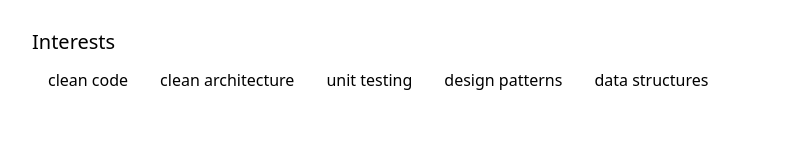
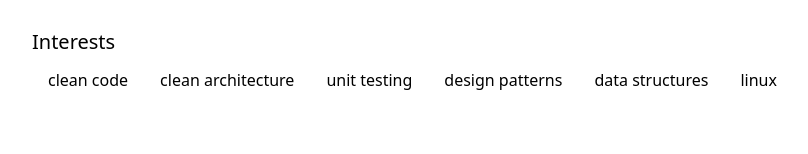
Before and after one commit to joao-arthur/joao-arthur.dev, a Next.js app: page / in a window 1280 px wide. Shown: the part 596-750 px from the top of the page, without its empty margins (128-936 px from the left). Built offline with nearby package versions, Linux system fonts and the light colour scheme; what tailwindcss-image-rendering would draw is missing.

Commit message:
feat: interests

```diff
--- a/src/pages/index.tsx
+++ b/src/pages/index.tsx
@@ -61,6 +61,7 @@ export default function About(): ReactElement {
                 <Topic>unit testing</Topic>
                 <Topic>design patterns</Topic>
                 <Topic>data structures</Topic>
+                <Topic>linux</Topic>
             </Main>
             <Footer />
         </>
```
Also changed, not shown: 1 other file (tests, documents, lock files or other folders).
